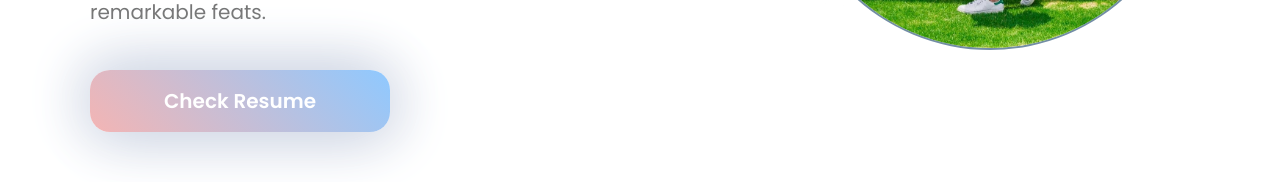
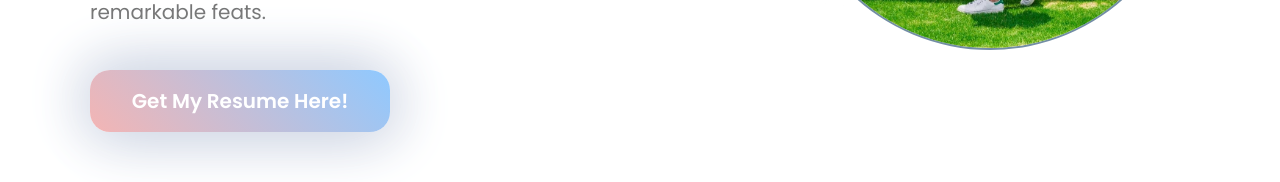
Before and after one commit to tziyang12/portfolio-web, a React (Create React App) app in the folder portfolio/: page / in a window 1280 px wide. Shown: the part 592-774 px from the top of the page. Built offline with nearby package versions, Linux system fonts and the light colour scheme.

Commit message:
Update Portfolio

```diff
--- a/portfolio/src/components/Footer/index.js
+++ b/portfolio/src/components/Footer/index.js
@@ -111,7 +111,7 @@ function Footer() {
           <SocialMediaIcon href={Bio.insta} target="display"><InstagramIcon /></SocialMediaIcon>
         </SocialMediaIcons>
         <Copyright>
-          &copy; 2024 Koh Tzi Yang. All rights reserved.
+          &copy; 2026 Koh Tzi Yang. All rights reserved.
         </Copyright>
 
       </FooterWrapper>
--- a/portfolio/src/components/HeroSection/index.js
+++ b/portfolio/src/components/HeroSection/index.js
@@ -28,7 +28,7 @@ const HeroSection = () => {
                             </Span>
                         </TextLoop>
                         <SubTitle>{Bio.description}</SubTitle>
-                        <ResumeButton href={Bio.resume} target='display'>Check Resume</ResumeButton>
+                        <ResumeButton href={Bio.resume} target='display'>Get My Resume Here!</ResumeButton>
                     </HeroLeftContainer>
 
                     <HeroRightContainer id="Right">
```
Also changed, not shown: portfolio/src/data/constants.js (+2 -2 lines), 1 other file (tests, documents, lock files or other folders).
